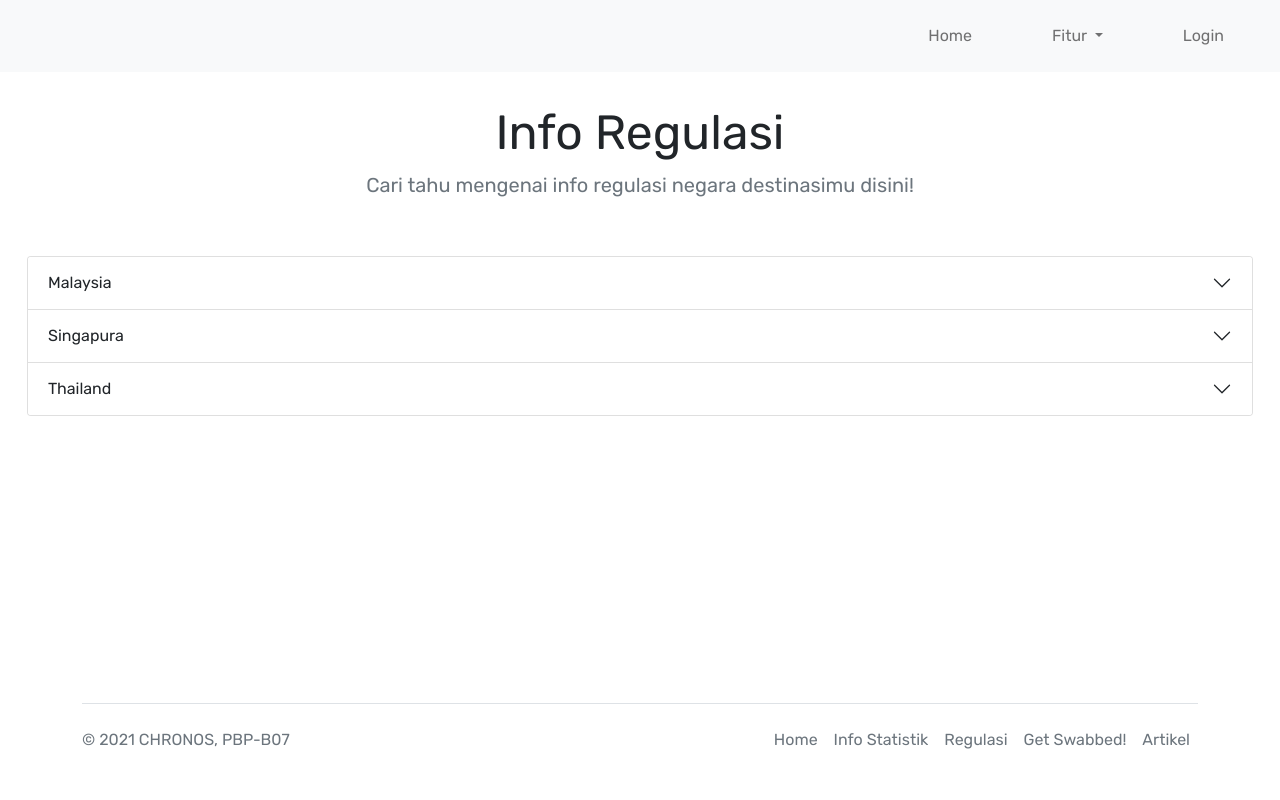
After one commit to ihsanalfarisi/pbp-b07, a Django app: page /regulasi/detail in a window 1280 px wide. The commit adds this page. Run offline with Django 3.2, Linux system fonts and the light colour scheme; some libraries are stand-ins or nearby versions.

Commit message:
Tambah data info regulasi

```diff
--- /dev/null
+++ b/regulasi/templates/regulasi_detail.html
@@ -0,0 +1,157 @@
+{% extends 'base.html' %}
+{% load static %}
+
+{% block meta %}
+    <title>Info Regulasi</title>
+{% endblock meta %}
+
+{% block content %}
+    <div class="container py-3">
+        <header>
+            <div class="pricing-header p-3 pb-md-4 mx-auto text-center">
+                <h1 class="display-5 fw-normal">Info Regulasi</h1>
+                <p class="fs-5 text-muted">Cari tahu mengenai info regulasi negara destinasimu disini!</p>
+            </div>
+        </header>
+    </div>
+    <head>
+        <style>
+            .accordion {
+                margin-left: 15px;
+                margin-right: 15px;
+            }
+        </style>
+    </head>
+    <body>
+        <div class="accordion" id="accordionExample">
+            <div class="accordion-item">
+                <h2 class="accordion-header" id="headingOne">
+                    <button class="accordion-button collapsed" type="button" data-bs-toggle="collapse" data-bs-target="#collapseOne" aria-expanded="true" aria-controls="collapseOne">
+                        Malaysia
+                    </button>
+                </h2>
+                <div id="collapseOne" class="accordion-collapse collapse" aria-labelledby="headingOne" data-bs-parent="#accordionExample">
+                    <div class="accordion-body">
+                        <div style="color: steelblue; font-weight: 900; font-size: x-large;">
+                            Sebelum berangkat ke Malaysia
+                        </div>
+                        Semua wisatawan diwajibkan mengunduh, mengaktifkan, dan mendaftar aplikasi MySejahtera sebelum memasuki Malaysia.
+                        <br> Tes RT-PCR sampel harus diambil dalam 3x24 jam sebelum keberangkatan.
+                        <br>
+                        <br>
+                        <div style="color: steelblue; font-weight: 900; font-size: x-large;">
+                            Saat tiba di Malaysia
+                        </div>
+                        Perintah karantina (HSO) akan diberikan selama 14 hari dan wisatawan juga akan diberikan gelang khusus.
+                        <br> Wisatawan akan diizinkan untuk dikarantina di rumah mereka sendiri atau akomodasi hotel.
+                        <br> Kegagalan untuk mematuhi peraturan ini, pelaku akan dikenakan dua (2) tahun penjara atau sanksi denda.
+                        <br>
+                        <br>
+                        <div style="color: steelblue; font-weight: 900; font-size: x-large;">
+                            Saat berada di Malaysia
+                        </div>
+                        <strong>Lakukan protokol kesehatan berikut ini:</strong>
+                        <br> - Selalu gunakan masker di area umum
+                        <br> - Menjaga jarak setidaknya satu meter sepanjang waktu.
+                        <br> - Cuci tangan secara rutin memakai sabun
+                    </div>
+                </div>
+            </div>
+            <div class="accordion-item">
+                <h2 class="accordion-header" id="headingTwo">
+                    <button class="accordion-button collapsed" type="button" data-bs-toggle="collapse" data-bs-target="#collapseTwo" aria-expanded="false" aria-controls="collapseTwo">
+                        Singapura
+                    </button>
+                </h2>
+                <div id="collapseTwo" class="accordion-collapse collapse" aria-labelledby="headingTwo" data-bs-parent="#accordionExample">
+                    <div class="accordion-body">
+                        <div style="color: steelblue; font-weight: 900; font-size: x-large;">
+                            Sebelum berangkat ke Singapura
+                        </div>
+                        <br> <strong>Beberapa pilihan pengaturan perjalanan:</strong>
+                        <br> - Air Travel Pass (ATP)
+                        <br> - Connect@Singapore (Connect@SG)
+                        <br> - Reciprocal Green Lane (RGL/Kunjungan Dinas dan Usaha)
+                        <br> - Vaccinated Travel Lane (VTL)
+                        <br>
+                        <br> <strong>Lakukan pemeriksaan pra-keberangkatan</strong>
+                        <br> Tiga hari sebelum keberangkatan, Anda wajib untuk:
+                        <br> - mendaftar dan membayar Tes Reaksi Berantai Polimerase (Polymerase Chain Reaction [PCR]) COVID-19
+                        <br> - mengirimkan semua pernyataan kesehatan dan perjalanan pada SG Arrival Card melalui aplikasi Visit Singapore Travel Guide atau layanan digital SG Arrival Card (Kartu Kedatangan SG/SGAC)
+                        <br> - mengunduh aplikasi TraceTogether dan daftarkan profil Anda
+                        <br> - Wisatawan yang menggunakan Air Travel Pass maupun Reciprocal Green Lane untuk memasuki Singapura, diwajibkan untuk memesan penginapan di akomodasi yang telah disetujui pihak berwenang dan melakukan isolasi mandiri dengan waktu paling lama 48 jam sambil menunggu hasil Tes PCR COVID-19 saat kedatangan.
+                        <br> - Pemegang Vaccinated Travel Lane pass diwajibkan untuk melakukan isolasi mandiri maksimal 24 jam di akomodasi residensial yang telah dinyatakan sebelumnya maupun akomodasi non-residensial yang memenuhi persyaratan, sambil menunggu hasil Tes PCR COVID-19 saat kedatangan.
+                        <br> - Efektif sejak 29 Mei 2021 pukul 23:59, pengunjung wajib dan diharuskan menunjukkan hasil negatif dari tes PCR, terkecuali bagi mereka yang berasal dari negara/wilayah dengan risiko rendah terhitung dalam 21 hari terakhir sebelum memasuki Singapura.
+                        <br>
+                        <br> <strong>Memastikan Perlindungan Asuransi Perjalanan</strong>
+                        <br> Wisatawan yang menggunakan Air Travel Pass,  Reciprocal Green Lane dan Vaccinated Travel Lane harus memiliki perlindungan asuransi perjalanan sebelum bepergian ke Singapura.
+                        <br>
+                        <br>
+                        <div style="color: steelblue; font-weight: 900; font-size: x-large;">
+                            Saat tiba di Singapura
+                        </div>
+                        <br> <strong>Tunjukkan dokumen kedatangan Anda</strong>
+                        <br> Saat memasuki Singapura, Anda harus menunjukkan:
+                        <br> - surat persetujuan untuk salah satu Safe Travel Lanes
+                        <br> - visa yang valid (jika diperlukan)
+                        <br> - perangkat mobile dengan aplikasi TraceTogether yang telah diunduh dan profil telah didaftarkan
+                        <br> - Wisatawan yang menggunakan Air Travel Pass, Reciprocal Green Lane dan Vaccinated Travel Lane diwajibkan untuk menunjukkan salinan elektronik atau fisik polis asuransi yang berlaku.
+                        <br> - Wisatawan dengan jalur Connect@Singapore dan Reciprocal Green Lane harus memperlihatkan hasil tes COVID-19 negatif yang dilakukan dalam waktu 72 jam sebelum keberangkatan. Wisatawan dengan jalur Vaccinated Travel Lane diwajibkan untuk memperlihatkan hasil tes COVID-19 negatif yang dilakukan dalam waktu 48 jam sebelum keberangkatan.
+                        <br> - Wisatawan dengan jalur Reciprocal Green Lane juga harus memperlihatkan rencana perjalanan 14 hari dan bukti keberangkatan dari Singapura.
+                        <br>
+                        <br> <strong>Menjalankan Tes PCR Covid-19</strong>
+                        <br> Semua wisatawan yang berkunjung dalam jangka waktu singkat harus menjalani Tes PCR COVID-19 saat kedatangan.
+                        <br>
+                        <br> <strong>Tetap aman dengan pelacakan kontak</strong>
+                        <br> Unduh aplikasi TraceTogether dan terus nyalakan aplikasi tersebut selagi Anda berada di Singapura untuk memfasilitasi pelacakan kontak.
+                        <br>
+                        <br>
+                        <div style="color: steelblue; font-weight: 900; font-size: x-large;">
+                            Saat berada di Singapura
+                        </div>
+                        <br> <strong>Lakukan protokol kesehatan berikut ini:</strong>
+                        <br> - Selalu gunakan masker di area umum kecuali saat bersantap atau berolahraga.
+                        <br> - Menjaga jarak setidaknya satu meter sepanjang waktu.
+                        <br> - Bepergian dan interaksi dalam kelompok tidak boleh lebih dari 2 orang, berlaku mulai 27 September 2021.
+                        <br> - Menuntaskan proses SafeEntry Anda melalui Aplikasi TraceTogether sebelum memasuki restoran, pusat belanja, dan pertokoan.
+                        <br> - Pemeriksaan suhu tubuh dilakukan sebelum memasuki restoran, pusat belanja, dan pertokoan.
+                    </div>
+                </div>
+            </div>
+            <div class="accordion-item">
+                <h2 class="accordion-header" id="headingThree">
+                    <button class="accordion-button collapsed" type="button" data-bs-toggle="collapse" data-bs-target="#collapseThree" aria-expanded="false" aria-controls="collapseThree">
+                        Thailand
+                    </button>
+                </h2>
+                <div id="collapseThree" class="accordion-collapse collapse" aria-labelledby="headingThree" data-bs-parent="#accordionExample">
+                    <div class="accordion-body">
+                        <div style="color: steelblue; font-weight: 900; font-size: x-large;">
+                            Sudah divaksinasi
+                        </div>
+                        <strong>Wisatawan yang sudah divaksinasi dapat tinggal di SHA+ Hotel di area Sandbox selama 7 hari dan harus menunjukkan dokumen berikut:</strong>
+                        <br> - Thailand Pass
+                        <br> - Sertifikat vaksin Covid-19
+                        <br> - Reservasi SHA+ Hotel yang sudah terbayar selama 7 hari di area Sandbox
+                        <br> - Polis asuransi kesehatan dalam bahasa Inggris yang mencakup biaya perawatan kesehatan dan pengobatan untuk Covid-19 tidak kurang dari $50,000 USD
+                        <br> - Surat keterangan sehat dengan hasil laboratorium, dalam bahasa Inggris, yang menunjukkan bahwa Covid-19 tidak terdeteksi menggunakan tes RT-PCR
+                        <br> - Reservasi penerbangan
+                        <br> - Thai Visa
+                        <br>
+                        <br>
+                        <div style="color: steelblue; font-weight: 900; font-size: x-large;">
+                            Belum divaksinasi
+                        </div>
+                        <strong>Wisatawan yang belum divaksinasi dapat melakukan karantina di Alternative Quarantine (AQ) Hotel selama 10 hari dan harus menunjukkan dokumen berikut:</strong>
+                        <br> - Thailand Pass
+                        <br> - Reservasi Alternative Quarantine (AQ) Hotel yang sudah terbayar selama 10 hari
+                        <br> - Polis asuransi kesehatan dalam bahasa Inggris yang mencakup biaya perawatan kesehatan dan pengobatan untuk Covid-19 tidak kurang dari $50,000 USD
+                        <br> - Surat keterangan sehat dengan hasil laboratorium, dalam bahasa Inggris, yang menunjukkan bahwa Covid-19 tidak terdeteksi menggunakan tes RT-PCR
+                        <br> - Reservasi penerbangan
+                        <br> - Thai Visa
+                    </div>
+                </div>
+            </div>
+        </div>
+    </body>
+{% endblock content %}
--- a/regulasi/urls.py
+++ b/regulasi/urls.py
@@ -3,5 +3,6 @@ from .views import *
 
 urlpatterns = [
     path('', index, name='index'),
+    path('detail', pilih_negara, name='pilih_negara'),
     # path('json', json, name='json'),
 ]
--- a/regulasi/views.py
+++ b/regulasi/views.py
@@ -9,3 +9,9 @@ def index(request):
     regulasi = Regulasi.objects.all().values()
     response = {'regulasi': regulasi}
     return render(request, 'regulasi_index.html', response)
+
+def pilih_negara(request):
+    form = CountryForm(request.POST or None)
+    if (form.is_valid and request.method == 'POST'):
+        form.save()
+    return render(request, 'regulasi_detail.html')
```
Also changed, not shown: regulasi/templates/regulasi_index.html (+15 -20 lines).
